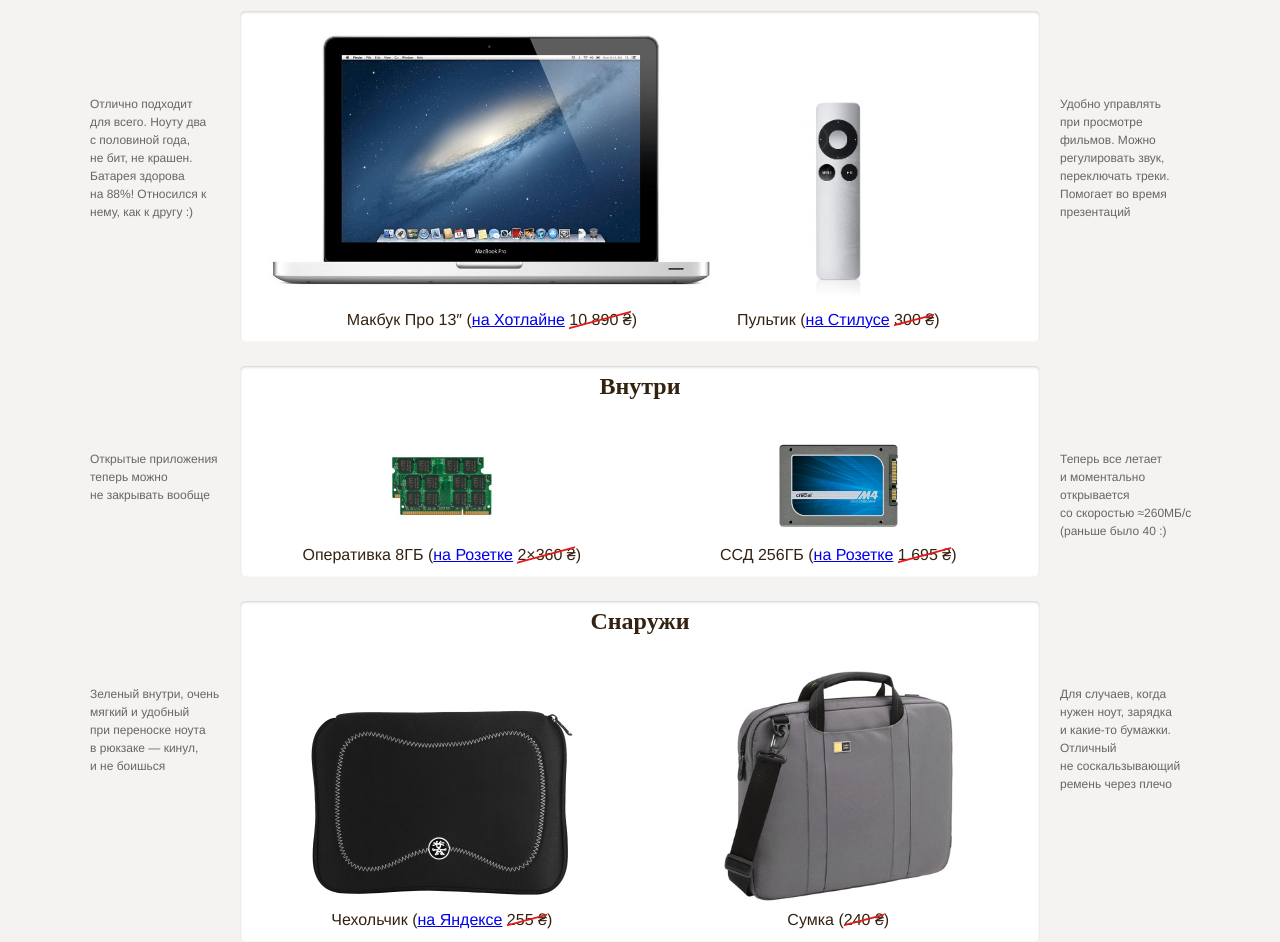
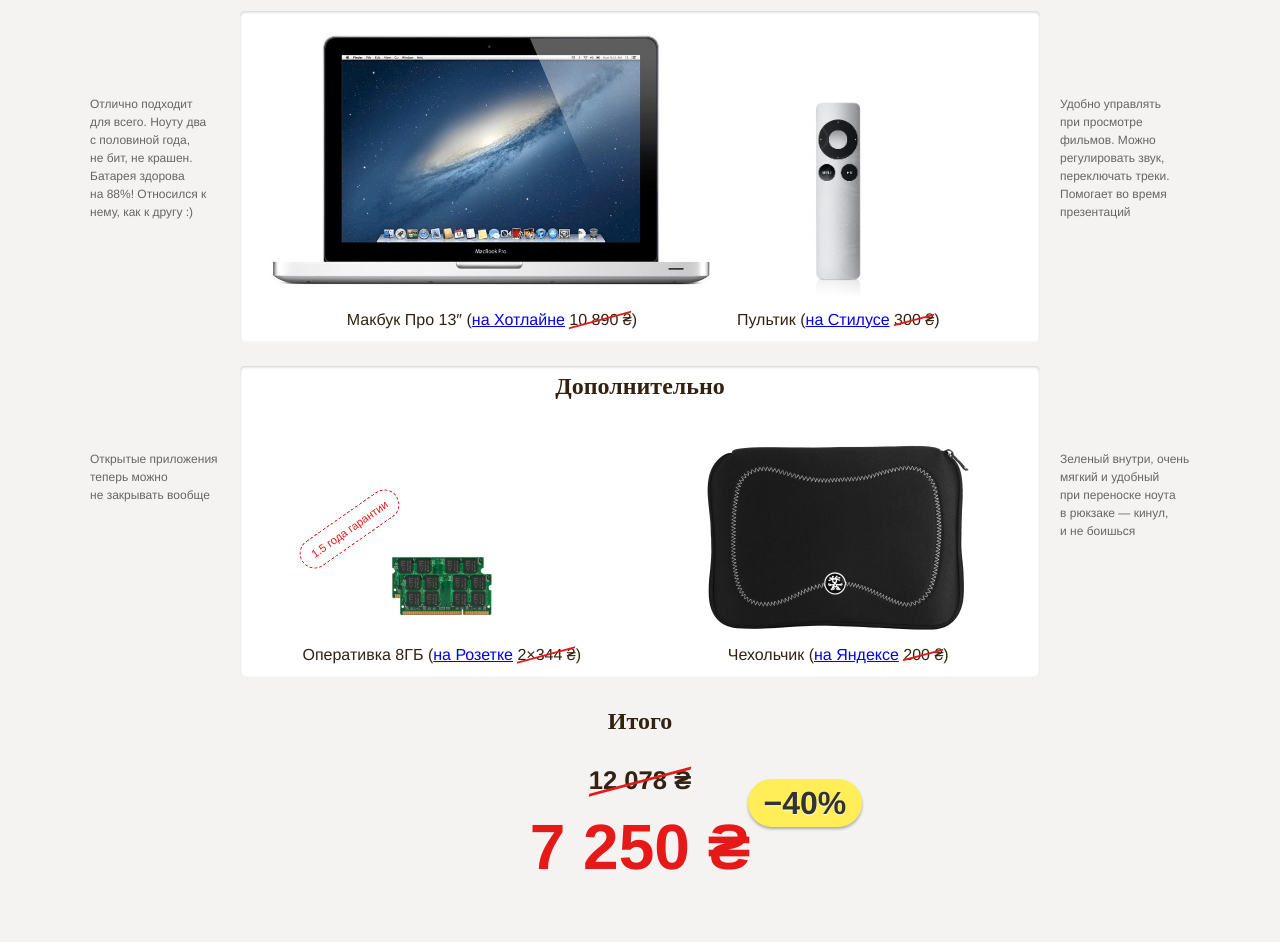
Before and after one commit to lvivski/sale, a plain HTML site: page index.html in a window 1280 px wide. Shown: the part 103-1045 px from the top of the page. After the commit the page ends 998 px from the top, so only its background shows below. Drawn offline with Linux system fonts and the light colour scheme.

Commit message:
better price

```diff
--- a/css/main.css
+++ b/css/main.css
@@ -24,6 +24,8 @@
 h1 {
   text-shadow: 0 1px 1px #fff;
   font-size: 2.5em;
+  position: relative;
+  display: inline-block;
 }
 
 h3 {
@@ -56,6 +58,7 @@
   display: inline-block;
   margin: 0;
   padding: 10px;
+  position: relative;
 }
 
 aside {
@@ -119,3 +122,26 @@
   text-shadow: 0 1px 1px #fff;
   box-shadow: 0 2px 3px rgba(0,0,0,.3);
 }
+
+h1 sup {
+  top: .3em;
+  font-size: .8em;
+}
+
+.stamp {
+  position: absolute;
+  left: 0;
+  right: auto;
+  border-radius: 1.5em;
+  padding: .5em 1em;
+  font-size: .7em;
+  margin-right: -3.5em;
+  margin-top: -1em;
+  background: transparent;
+  line-height: 1.5;
+  color: #E61919;
+  border: 1px dashed;
+  box-shadow: none;
+  text-shadow: none;
+  -webkit-transform: rotate(-35deg);
+}
--- a/index.html
+++ b/index.html
@@ -9,7 +9,7 @@
         <link rel="stylesheet" href="css/main.css">
     </head>
     <body>
-      <h1>Большая Распродажа</h1>
+      <h1>Большая Распродажа<sup>−40%</sup></h1>
       <section>
         <div>
           <aside>
@@ -39,36 +39,21 @@
         </div>
       </section>
       <section>
-        <h3>Внутри</h3>
+        <h3>Дополнительно</h3>
         <div>
           <aside>
             Открытые приложения теперь можно не&nbsp;закрывать вообще
           </aside>
           <figure>
+            <sup class="stamp">1.5 года гарантии</sup>
             <img src="img/ram.jpg" height="100"/>
             <figcaption>
               Оперативка 8ГБ
               (<a href="http://hard.rozetka.com.ua/copy_mushkin_sodimm_ddr3_1333_4096mb_pc3_10666_971647a/p189632/" title="Mushkin SODIMM for Apple">на Розетке</a>
-              <del>2×360 ₴</del>)
+              <del>2×344 ₴</del>)
             </figcaption>
           </figure>
         </div>
-        <div>
-          <figure>
-            <img src="img/ssd.jpg" height="100"/>
-            <figcaption>
-              ССД 256ГБ
-              (<a href="http://hard.rozetka.com.ua/crucial_m4_256gb_ct256m4ssd2baa/p222465/" title="SSD Crucial M4 256GB">на Розетке</a>
-              <del>1 695 ₴</del>)
-            </figcaption>
-          </figure>
-          <aside>
-            Теперь все летает и&nbsp;моментально открывается co&nbsp;cкоростью ≈260МБ/с (раньше было 40 :)
-          </aside>
-        </div>
-      </section>
-      <section>
-        <h3>Снаружи</h3>
         <div>
           <aside>
             Зеленый внутри, очень мягкий и&nbsp;удобный при&nbsp;переноске ноута в&nbsp;рюкзаке —&nbsp;кинул, и&nbsp;не&nbsp;боишься
@@ -78,24 +63,13 @@
             <figcaption>
               Чехольчик
               (<a href="http://market.yandex.ua/model.xml?modelid=2553951&hid=91076" title="Crumpler The Gimp 13">на Яндексе</a>
-              <del>255 ₴</del>)
+              <del>200 ₴</del>)
             </figcaption>
           </figure>
         </div>
-        <div>
-          <figure>
-            <img src="img/bag.jpg" height="230"/>
-            <figcaption>
-              Сумка (<del>240 ₴</del>)
-            </figcaption>
-          </figure>
-          <aside>
-            Для случаев, когда нужен ноут, зарядка и&nbsp;какие-то бумажки. Отличный не&nbsp;соскальзывающий ремень через плечо
-          </aside>
-        </div>
       </section>
       <h3>Итого</h3>
-      <del class="total">14 100 ₴</del><br><ins>9 100 ₴<sup>−35%</sup></ins>
+      <del class="total">12 078 ₴</del><br><ins>7 250 ₴<sup>−40%</sup></ins>
       <script type="text/javascript">
         var _gaq = [['_setAccount', 'UA-38504491-3'],['_trackPageview']]
         !function() {
```
Also changed, not shown: img/bag.jpg (deleted), img/ssd.jpg (deleted).
